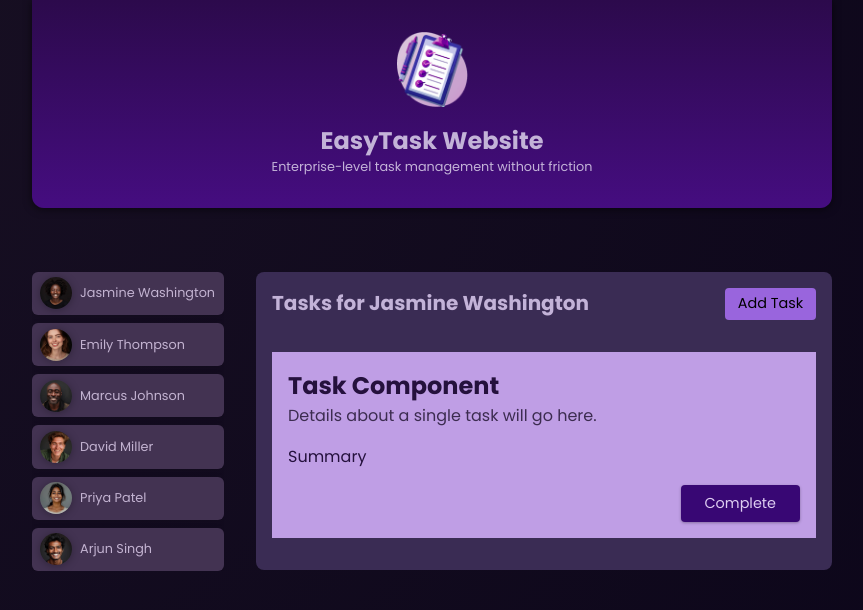
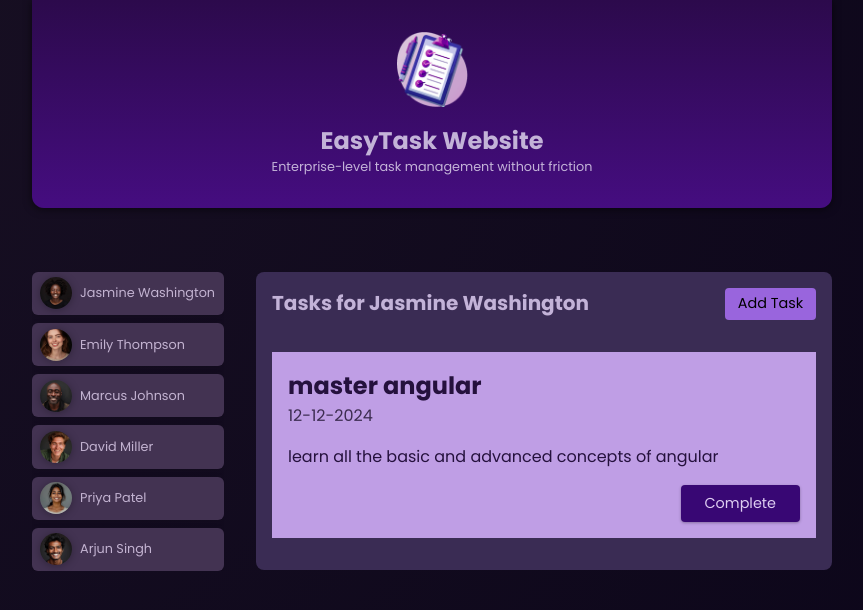
Before and after one commit to jaydenpc/easyTask, an Angular app: page / in a window 1280 px wide. Both pictures are taken after a click on the button "Jasmine Washington". Shown: the top 610 px of the page, without its empty margins (208-1071 px from the left). Built offline with nearby package versions, Linux system fonts and the light colour scheme.

Commit message:
Replace task stubs with user-specific tasks

```diff
--- a/src/app/tasks/task/task.component.html
+++ b/src/app/tasks/task/task.component.html
@@ -1,7 +1,7 @@
 <article>
-    <h2>Task Component</h2>
-    <time>Details about a single task will go here.</time>
-    <p> Summary</p>
+    <h2>{{task.title}}</h2>
+    <time>{{task.dueDate}}</time>
+    <p>{{task.summary}}</p>
     <p class ="actions">
         <button>Complete</button>
     </p>
--- a/src/app/tasks/tasks.component.html
+++ b/src/app/tasks/tasks.component.html
@@ -10,7 +10,7 @@
 <ul>
  @for (task of selectedUserTasks; track task.id) {
     <li>
-        <app-task/>
+        <app-task [task]="task" />
     </li>
 }
 </ul>
```
Also changed, not shown: src/app/tasks/task/task.component.ts (+11 -1 lines).
